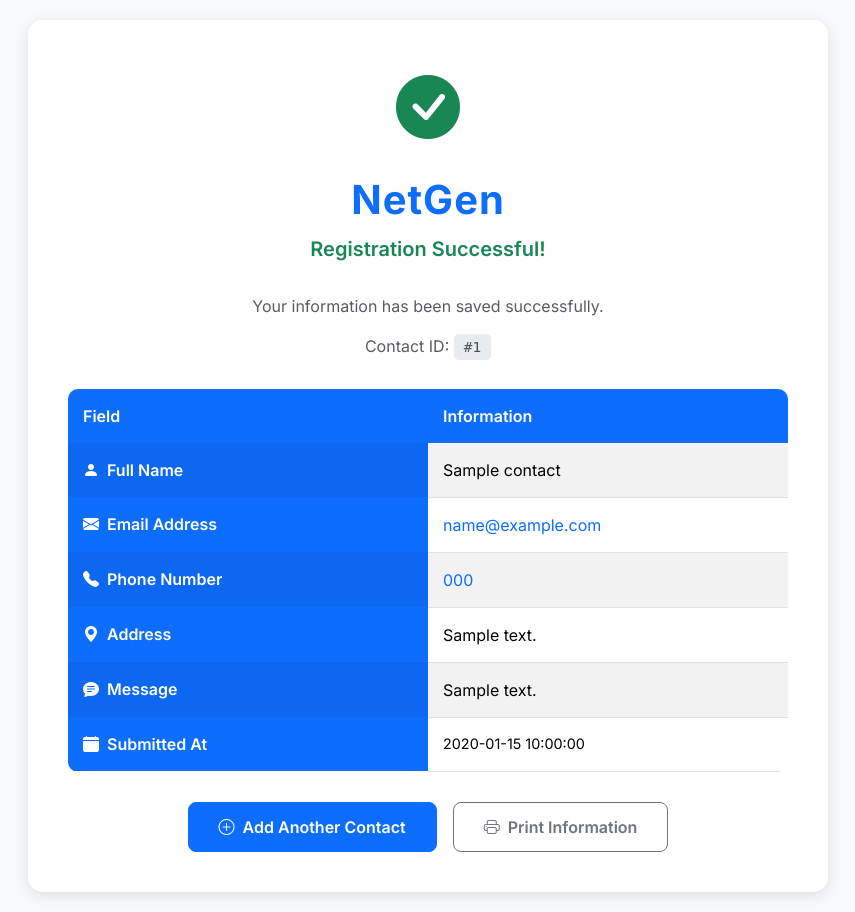
After one commit to spandanp1005/GAF_Projects, a Flask app: template NetGen/templates/success.html in a window 1280 px wide. The commit adds this page. Shown: the whole page, without its empty margins (212-1067 px from the left). Run offline with Flask 3, Linux system fonts and the light colour scheme; the template is opened without the code that fills it: most values are stand-ins (such as "Sample title", 1, 10 or a date in 2020).

Commit message:
Add success page, form submission, and enhanced user registration flow
Co-authored-by: spandan.patel <spandan.patel@gaf.com>

```diff
--- a/NetGen/TestAPIV2.py
+++ b/NetGen/TestAPIV2.py
@@ -1,5 +1,5 @@
 # Import necessary modules from Flask
-from flask import Flask, render_template, jsonify, request
+from flask import Flask, render_template, jsonify, request, redirect
 import os
 import sqlite3
 import json
@@ -169,6 +169,51 @@ def get_contacts():
     except Exception as e:
         return jsonify({"error": f"An error occurred: {str(e)}"}), 500
 
+
+@app.route('/success')
+def success():
+    """
+    Route to display the success page after form submission.
+    Expects contact_id as a query parameter to display the saved contact.
+    """
+    contact_id = request.args.get('contact_id')
+
+    if not contact_id:
+        # If no contact_id provided, redirect to home page
+        return redirect('/')
+
+    try:
+        # Retrieve the specific contact from database
+        with get_db_connection() as conn:
+            cursor = conn.cursor()
+            cursor.execute('SELECT * FROM contacts WHERE id = ?', (contact_id,))
+            contact = cursor.fetchone()
+
+            if not contact:
+                # If contact not found, redirect to home page
+                return redirect('/')
+
+            # Convert to dictionary for template
+            contact_data = {
+                "id": contact["id"],
+                "name": contact["name"],
+                "email": contact["email"],
+                "phone": contact["phone"],
+                "address": contact["address"],
+                "message": contact["message"],
+                "created_at": contact["created_at"]
+            }
+
+            return render_template('success.html', contact=contact_data)
+
+    except sqlite3.Error as e:
+        # On database error, redirect to home page
+        return redirect('/')
+
+    except Exception as e:
+        # On any other error, redirect to home page
+        return redirect('/')
+
 # Main entry point of the application
 # This block ensures the Flask app runs only when the script is executed directly
 if __name__ == '__main__':
--- /dev/null
+++ b/NetGen/templates/success.html
@@ -0,0 +1,236 @@
+<!DOCTYPE html>
+<html lang="en">
+<head>
+    <meta charset="UTF-8">
+    <meta name="viewport" content="width=device-width, initial-scale=1.0">
+    <title>Registration Successful - NetGen</title>
+    <!-- Bootstrap 5 CSS CDN -->
+    <link href="https://cdn.jsdelivr.net/npm/bootstrap@5.3.3/dist/css/bootstrap.min.css" rel="stylesheet" integrity="sha384-QWTKZyjpPEjISv5WaRU9OFeRpok6YctnYmDr5pNlyT2bRjXh0JMhjY6hW+ALEwIH" crossorigin="anonymous">
+    <!-- Inter font for consistent typography -->
+    <link href="https://fonts.googleapis.com/css2?family=Inter:wght@400;500;600;700&display=swap" rel="stylesheet">
+    <!-- Bootstrap Icons -->
+    <link rel="stylesheet" href="https://cdn.jsdelivr.net/npm/bootstrap-icons@1.11.1/font/bootstrap-icons.css">
+    <style>
+        body {
+            font-family: 'Inter', sans-serif;
+            background-color: #f8f9fa;
+            min-height: 100vh;
+            padding: 20px;
+        }
+        .success-container {
+            background-color: #ffffff;
+            padding: 40px;
+            border-radius: 15px;
+            box-shadow: 0 4px 15px rgba(0, 0, 0, 0.1);
+            max-width: 800px;
+            margin: 0 auto;
+        }
+        .success-header {
+            text-align: center;
+            margin-bottom: 30px;
+        }
+        .success-icon {
+            font-size: 4rem;
+            color: #198754;
+            margin-bottom: 20px;
+        }
+        h1 {
+            color: #0d6efd;
+            font-weight: 700;
+            font-size: 2.5rem;
+            letter-spacing: 1px;
+            margin-bottom: 10px;
+        }
+        .success-message {
+            color: #198754;
+            font-size: 1.25rem;
+            font-weight: 600;
+            margin-bottom: 30px;
+        }
+        .info-table {
+            background-color: #f8f9fa;
+            border-radius: 10px;
+            overflow: hidden;
+            margin-bottom: 30px;
+        }
+        .table {
+            margin-bottom: 0;
+        }
+        .table th {
+            background-color: #0d6efd;
+            color: white;
+            font-weight: 600;
+            border: none;
+            padding: 15px;
+            width: 30%;
+        }
+        .table td {
+            padding: 15px;
+            border-color: #dee2e6;
+            background-color: white;
+        }
+        .btn-primary {
+            background-color: #0d6efd;
+            border-color: #0d6efd;
+            border-radius: 8px;
+            padding: 12px 30px;
+            font-weight: 600;
+            transition: all 0.2s ease-in-out;
+        }
+        .btn-primary:hover {
+            background-color: #0b5ed7;
+            border-color: #0a58ca;
+            transform: translateY(-1px);
+        }
+        .btn-outline-secondary {
+            border-radius: 8px;
+            padding: 12px 30px;
+            font-weight: 600;
+            transition: all 0.2s ease-in-out;
+        }
+        .btn-outline-secondary:hover {
+            transform: translateY(-1px);
+        }
+        .contact-id-badge {
+            background-color: #e9ecef;
+            color: #495057;
+            padding: 5px 10px;
+            border-radius: 5px;
+            font-family: monospace;
+            font-size: 0.9rem;
+        }
+        .empty-field {
+            color: #6c757d;
+            font-style: italic;
+        }
+        .created-at {
+            color: #6c757d;
+            font-size: 0.9rem;
+        }
+    </style>
+</head>
+<body>
+    <div class="success-container">
+        <div class="success-header">
+            <div class="success-icon">
+                <i class="bi bi-check-circle-fill"></i>
+            </div>
+            <h1>NetGen</h1>
+            <p class="success-message">Registration Successful!</p>
+            <p class="text-muted">Your information has been saved successfully.</p>
+            <p class="text-muted">Contact ID: <span class="contact-id-badge">#{{ contact.id }}</span></p>
+        </div>
+
+        <div class="info-table">
+            <table class="table table-striped">
+                <thead>
+                    <tr>
+                        <th scope="col">Field</th>
+                        <th scope="col">Information</th>
+                    </tr>
+                </thead>
+                <tbody>
+                    <tr>
+                        <th scope="row">
+                            <i class="bi bi-person-fill me-2"></i>Full Name
+                        </th>
+                        <td>{{ contact.name if contact.name else '<span class="empty-field">Not provided</span>' | safe }}</td>
+                    </tr>
+                    <tr>
+                        <th scope="row">
+                            <i class="bi bi-envelope-fill me-2"></i>Email Address
+                        </th>
+                        <td>
+                            {% if contact.email %}
+                                <a href="mailto:{{ contact.email }}" class="text-decoration-none">{{ contact.email }}</a>
+                            {% else %}
+                                <span class="empty-field">Not provided</span>
+                            {% endif %}
+                        </td>
+                    </tr>
+                    <tr>
+                        <th scope="row">
+                            <i class="bi bi-telephone-fill me-2"></i>Phone Number
+                        </th>
+                        <td>
+                            {% if contact.phone %}
+                                <a href="tel:{{ contact.phone }}" class="text-decoration-none">{{ contact.phone }}</a>
+                            {% else %}
+                                <span class="empty-field">Not provided</span>
+                            {% endif %}
+                        </td>
+                    </tr>
+                    <tr>
+                        <th scope="row">
+                            <i class="bi bi-geo-alt-fill me-2"></i>Address
+                        </th>
+                        <td>
+                            {% if contact.address %}
+                                {{ contact.address | replace('\n', '<br>') | safe }}
+                            {% else %}
+                                <span class="empty-field">Not provided</span>
+                            {% endif %}
+                        </td>
+                    </tr>
+                    <tr>
+                        <th scope="row">
+                            <i class="bi bi-chat-text-fill me-2"></i>Message
+                        </th>
+                        <td>
+                            {% if contact.message %}
+                                {{ contact.message | replace('\n', '<br>') | safe }}
+                            {% else %}
+                                <span class="empty-field">No message provided</span>
+                            {% endif %}
+                        </td>
+                    </tr>
+                    <tr>
+                        <th scope="row">
+                            <i class="bi bi-calendar-fill me-2"></i>Submitted At
+                        </th>
+                        <td class="created-at">{{ contact.created_at }}</td>
+                    </tr>
+                </tbody>
+            </table>
+        </div>
+
+        <div class="d-flex justify-content-center gap-3">
+            <a href="/" class="btn btn-primary">
+                <i class="bi bi-plus-circle me-2"></i>Add Another Contact
+            </a>
+            <button onclick="window.print()" class="btn btn-outline-secondary">
+                <i class="bi bi-printer me-2"></i>Print Information
+            </button>
+        </div>
+    </div>
+
+    <!-- Bootstrap 5 JavaScript Bundle with Popper -->
+    <script src="https://cdn.jsdelivr.net/npm/bootstrap@5.3.3/dist/js/bootstrap.bundle.min.js" integrity="sha384-YvpcrYf0tY3lHB60NNkmXc5s9fDVZLESaAA55NDzOxhy9GkcIdslK1eN7N6jIeHz" crossorigin="anonymous"></script>
+
+    <script>
+        // Add some interactive effects
+        document.addEventListener('DOMContentLoaded', function() {
+            // Animate the success icon
+            const successIcon = document.querySelector('.success-icon i');
+            if (successIcon) {
+                successIcon.style.transform = 'scale(0)';
+                setTimeout(() => {
+                    successIcon.style.transition = 'transform 0.5s ease-out';
+                    successIcon.style.transform = 'scale(1)';
+                }, 300);
+            }
+
+            // Add hover effects to table rows
+            const tableRows = document.querySelectorAll('.table tbody tr');
+            tableRows.forEach(row => {
+                row.addEventListener('mouseenter', function() {
+                    this.style.backgroundColor = '#f1f3f5';
+                });
+                row.addEventListener('mouseleave', function() {
+                    this.style.backgroundColor = '';
+                });
+            });
+        });
+    </script>
+</body>
+</html>
```
Also changed, not shown: NetGen/demo_instructions.md (added, +91 -0 lines), NetGen/templates/index.html (+78 -9 lines).
